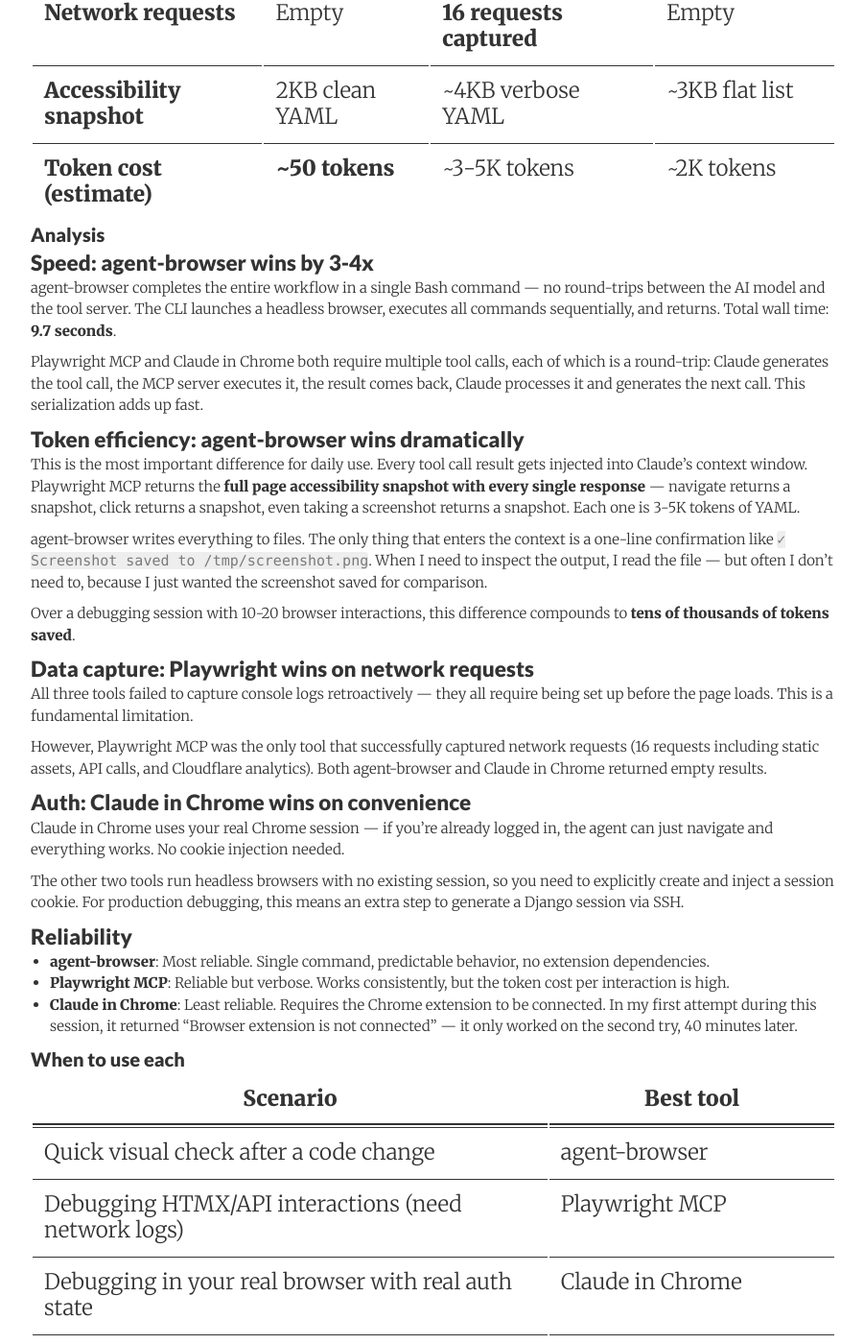
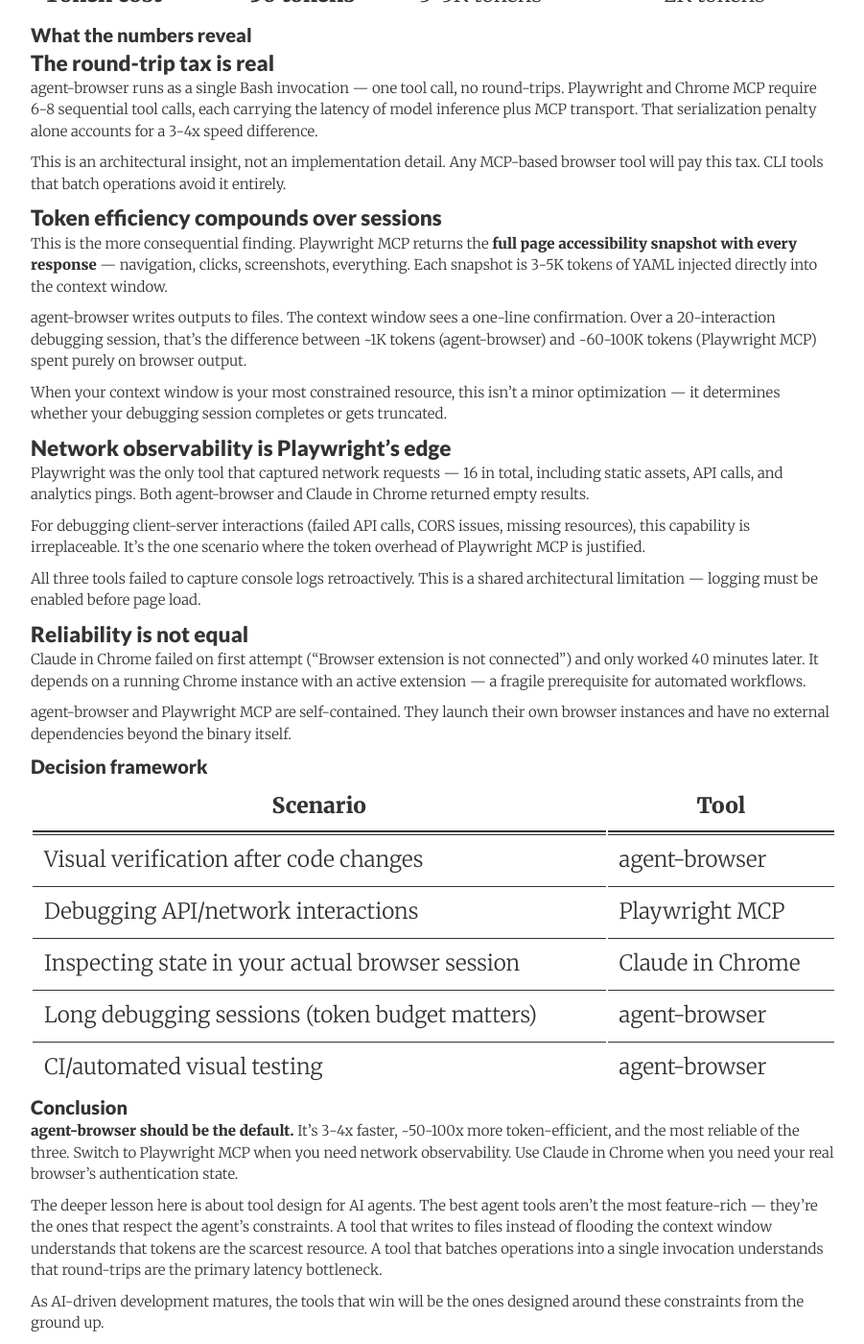
Before and after one commit to aswinkp/aswinkp.github.io, a Jekyll site: the page built from _posts/2026-03-06-benchmarking-browser-automation-tools-for-ai-agents.md, in a window 1280 px wide and 1400 px high, scrolled down 1130 px. Shown: the whole window at 96% size, without its empty margins (188-1089 px from the left). Built offline with Jekyll 4.4.1, drawn with Linux system fonts in a browser that asks for light colours; nearby versions of some CDN libraries; comment, search, counter and statistics services are not loaded; some of the changed text lies outside the part shown.

Commit message:
Refine blog post: tighten prose, remove implementation details
Remove session injection details, sharpen analysis, add architectural
insights about tool design constraints for AI agents.

Co-Authored-By: Claude Opus 4.6 <noreply@anthropic.com>

```diff
--- a/_posts/2026-03-06-benchmarking-browser-automation-tools-for-ai-agents.md
+++ b/_posts/2026-03-06-benchmarking-browser-automation-tools-for-ai-agents.md
@@ -2,90 +2,79 @@
 layout:     post
 title:      Benchmarking Browser Automation Tools for AI Agents
 date:       2026-03-06 17:30:00
-summary:    I tested three browser automation tools — agent-browser, Playwright MCP, and Claude in Chrome — to find which is fastest, cheapest on tokens, and most reliable for AI-driven visual debugging.
+summary:    agent-browser vs Playwright MCP vs Claude in Chrome — which browser automation tool is fastest, most token-efficient, and most reliable for AI-driven development workflows?
 categories: ai tooling
 ---
 
-When building [Squad of Agents](https://squadofagents.com), I use Claude Code as my primary development tool. Part of my workflow involves visual debugging — loading pages in a browser, taking screenshots, reading console logs, and inspecting network requests — all driven by the AI agent.
+AI coding agents need to see what they build. Whether it's verifying a UI change, debugging an HTMX swap, or inspecting network traffic, browser automation is becoming a core part of the agent toolchain — not just an afterthought.
 
-There are three browser automation tools available to Claude Code today:
+I've been building [Squad of Agents](https://squadofagents.com) almost entirely through Claude Code, and visual debugging is a daily workflow. Three browser automation tools are currently available in this ecosystem:
 
-1. **agent-browser** — a headless CLI tool optimized for AI agents
-2. **Playwright MCP** — Playwright wrapped as an MCP server
-3. **Claude in Chrome** — a Chrome extension that lets Claude control your real browser
+1. **agent-browser** — a headless CLI designed specifically for AI agents
+2. **Playwright MCP** — Playwright exposed as an MCP server
+3. **Claude in Chrome** — a Chrome extension giving Claude direct control of your browser
 
-I wanted to know: which is fastest? Which uses the fewest tokens? Which captures the most useful data? So I ran the same task on all three and measured everything.
+The question isn't which one works — they all do. The question is which one minimizes overhead in the two resources that matter most: **time** and **context window tokens**.
 
-## The test
+## Methodology
 
-The task was simple but representative of real visual debugging:
-
-1. Navigate to `squadofagents.com`
-2. Authenticate (set a Django session cookie)
-3. Load the `codevantage-bot` team dashboard
-4. Take a full-page screenshot
-5. Read console logs
-6. Read network requests
-7. Get an accessibility snapshot of the page
+Each tool performed an identical sequence against a production Django app: navigate to an authenticated dashboard, capture a full-page screenshot, read console logs, read network requests, and generate an accessibility snapshot. Same page, same data, same session.
 
 ## Results
 
 | Metric | agent-browser | Playwright MCP | Claude in Chrome |
 |---|---|---|---|
-| **Wall time** | **~9.7s** | ~29.7s | ~40.2s |
+| **Wall time** | **9.7s** | 29.7s | 40.2s |
 | **Tool calls** | **1** | 8 | 8 |
-| **Screenshot** | 57KB PNG (file) | 57KB PNG (file + inline) | JPEG (inline only) |
-| **Console logs** | Empty | Empty | Empty |
-| **Network requests** | Empty | **16 requests captured** | Empty |
-| **Accessibility snapshot** | 2KB clean YAML | ~4KB verbose YAML | ~3KB flat list |
-| **Token cost (estimate)** | **~50 tokens** | ~3-5K tokens | ~2K tokens |
+| **Screenshot** | 57KB PNG to file | 57KB PNG to file + inline | JPEG inline only |
+| **Network capture** | None | **16 requests** | None |
+| **Snapshot size** | 2KB YAML | ~4KB YAML | ~3KB flat list |
+| **Token cost** | **~50 tokens** | ~3-5K tokens | ~2K tokens |
 
-## Analysis
+## What the numbers reveal
 
-### Speed: agent-browser wins by 3-4x
+### The round-trip tax is real
 
-agent-browser completes the entire workflow in a single Bash command — no round-trips between the AI model and the tool server. The CLI launches a headless browser, executes all commands sequentially, and returns. Total wall time: **9.7 seconds**.
+agent-browser runs as a single Bash invocation — one tool call, no round-trips. Playwright and Chrome MCP require 6-8 sequential tool calls, each carrying the latency of model inference plus MCP transport. That serialization penalty alone accounts for a 3-4x speed difference.
 
-Playwright MCP and Claude in Chrome both require multiple tool calls, each of which is a round-trip: Claude generates the tool call, the MCP server executes it, the result comes back, Claude processes it and generates the next call. This serialization adds up fast.
+This is an architectural insight, not an implementation detail. Any MCP-based browser tool will pay this tax. CLI tools that batch operations avoid it entirely.
 
-### Token efficiency: agent-browser wins dramatically
+### Token efficiency compounds over sessions
 
-This is the most important difference for daily use. Every tool call result gets injected into Claude's context window. Playwright MCP returns the **full page accessibility snapshot with every single response** — navigate returns a snapshot, click returns a snapshot, even taking a screenshot returns a snapshot. Each one is 3-5K tokens of YAML.
+This is the more consequential finding. Playwright MCP returns the **full page accessibility snapshot with every response** — navigation, clicks, screenshots, everything. Each snapshot is 3-5K tokens of YAML injected directly into the context window.
 
-agent-browser writes everything to files. The only thing that enters the context is a one-line confirmation like `✓ Screenshot saved to /tmp/screenshot.png`. When I need to inspect the output, I read the file — but often I don't need to, because I just wanted the screenshot saved for comparison.
+agent-browser writes outputs to files. The context window sees a one-line confirmation. Over a 20-interaction debugging session, that's the difference between ~1K tokens (agent-browser) and ~60-100K tokens (Playwright MCP) spent purely on browser output.
 
-Over a debugging session with 10-20 browser interactions, this difference compounds to **tens of thousands of tokens saved**.
+When your context window is your most constrained resource, this isn't a minor optimization — it determines whether your debugging session completes or gets truncated.
 
-### Data capture: Playwright wins on network requests
+### Network observability is Playwright's edge
 
-All three tools failed to capture console logs retroactively — they all require being set up before the page loads. This is a fundamental limitation.
+Playwright was the only tool that captured network requests — 16 in total, including static assets, API calls, and analytics pings. Both agent-browser and Claude in Chrome returned empty results.
 
-However, Playwright MCP was the only tool that successfully captured network requests (16 requests including static assets, API calls, and Cloudflare analytics). Both agent-browser and Claude in Chrome returned empty results.
+For debugging client-server interactions (failed API calls, CORS issues, missing resources), this capability is irreplaceable. It's the one scenario where the token overhead of Playwright MCP is justified.
 
-### Auth: Claude in Chrome wins on convenience
+All three tools failed to capture console logs retroactively. This is a shared architectural limitation — logging must be enabled before page load.
 
-Claude in Chrome uses your real Chrome session — if you're already logged in, the agent can just navigate and everything works. No cookie injection needed.
+### Reliability is not equal
 
-The other two tools run headless browsers with no existing session, so you need to explicitly create and inject a session cookie. For production debugging, this means an extra step to generate a Django session via SSH.
+Claude in Chrome failed on first attempt ("Browser extension is not connected") and only worked 40 minutes later. It depends on a running Chrome instance with an active extension — a fragile prerequisite for automated workflows.
 
-### Reliability
+agent-browser and Playwright MCP are self-contained. They launch their own browser instances and have no external dependencies beyond the binary itself.
 
-- **agent-browser**: Most reliable. Single command, predictable behavior, no extension dependencies.
-- **Playwright MCP**: Reliable but verbose. Works consistently, but the token cost per interaction is high.
-- **Claude in Chrome**: Least reliable. Requires the Chrome extension to be connected. In my first attempt during this session, it returned "Browser extension is not connected" — it only worked on the second try, 40 minutes later.
+## Decision framework
 
-## When to use each
+| Scenario | Tool |
+|---|---|
+| Visual verification after code changes | agent-browser |
+| Debugging API/network interactions | Playwright MCP |
+| Inspecting state in your actual browser session | Claude in Chrome |
+| Long debugging sessions (token budget matters) | agent-browser |
+| CI/automated visual testing | agent-browser |
 
-| Scenario | Best tool |
-|---|---|
-| Quick visual check after a code change | agent-browser |
-| Debugging HTMX/API interactions (need network logs) | Playwright MCP |
-| Debugging in your real browser with real auth state | Claude in Chrome |
-| CI/automated testing | agent-browser or Playwright |
-| Long debugging sessions (token budget matters) | agent-browser |
+## Conclusion
 
-## The takeaway
+**agent-browser should be the default.** It's 3-4x faster, ~50-100x more token-efficient, and the most reliable of the three. Switch to Playwright MCP when you need network observability. Use Claude in Chrome when you need your real browser's authentication state.
 
-**agent-browser should be the default for AI-driven visual debugging.** It's 3-4x faster, uses 50-100x fewer tokens, and is the most reliable. Use Playwright MCP when you specifically need network request data, and Claude in Chrome when you need to interact with your real browser session.
+The deeper lesson here is about tool design for AI agents. The best agent tools aren't the most feature-rich — they're the ones that respect the agent's constraints. A tool that writes to files instead of flooding the context window understands that tokens are the scarcest resource. A tool that batches operations into a single invocation understands that round-trips are the primary latency bottleneck.
 
-The token efficiency difference is the real story here. In a world where context windows are finite and every token counts, a tool that writes results to files instead of injecting them into the conversation is a significant advantage. It's the difference between a debugging session that stays focused and one that runs out of context halfway through.
+As AI-driven development matures, the tools that win will be the ones designed around these constraints from the ground up.
```
